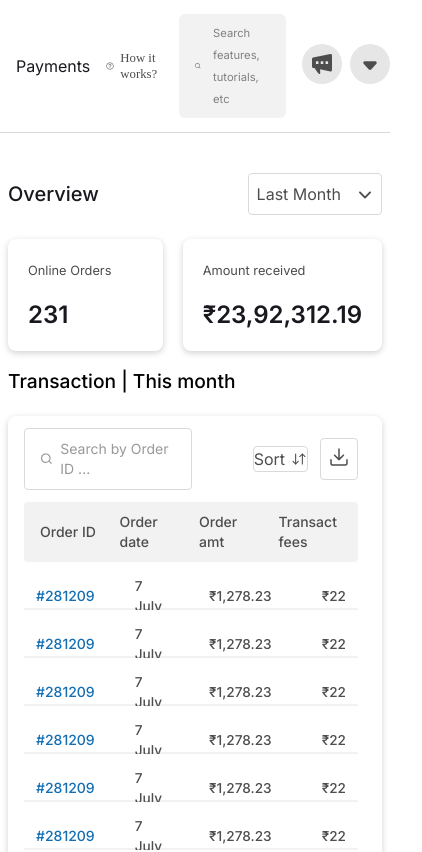
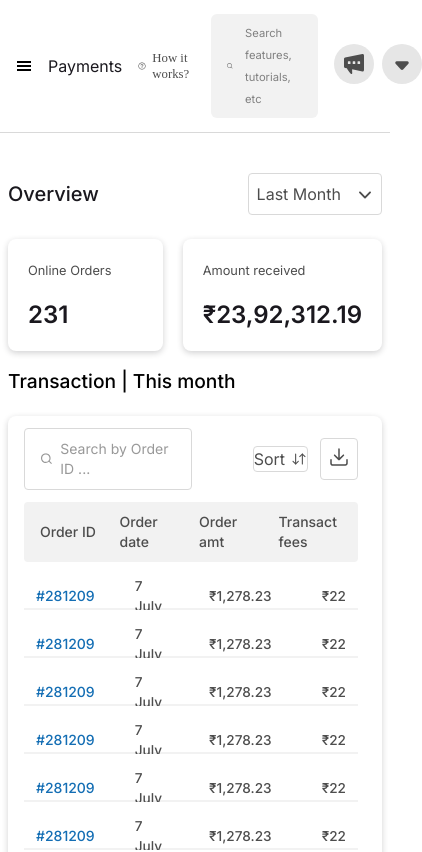
Before and after one commit to Tanay-9/dukaan-asgn, a React (Create React App) app: page / in a window 390 px wide. Shown: the top 852 px of the page, 422 px wide, since content can reach past the window. Built offline with nearby package versions, Linux system fonts and the light colour scheme.

Commit message:
finally added hamburger

```diff
--- a/src/App.js
+++ b/src/App.js
@@ -1,13 +1,21 @@
 import Dashboard from "./pages/main-page/Dashboard";
 import Navbar from "./pages/main-page/Navbar";
 import Transactions from "./pages/main-page/Transactions"
+import { useState } from "react";
 function App() {
+
+  const [isOpen,setisOpen] = useState(false)
+
+  const toggleOpen = () => {
+    console.log('clicked');
+    setisOpen(!isOpen)
+  }
   return (
     <>
     <div className="flex">
-    <Navbar/>
+    <Navbar  isOpen={isOpen}/>
     <div className="flex1">
-    <Dashboard/>
+    <Dashboard toggleOpen={toggleOpen} isOpen={isOpen}/>
     <Transactions/>
     </div>
     </div>
--- a/src/index.css
+++ b/src/index.css
@@ -7,6 +7,7 @@
 .flex{
   display: flex;
   width: 100%;
+  position: relative;
 
 }
 body{
@@ -14,6 +15,7 @@ body{
 }
 
 .flex1 {
+  /* z-index: -1; */
   display: flex;
   flex-direction: column;
   gap: 2rem;
--- a/src/pages/main-page/Dashboard.css
+++ b/src/pages/main-page/Dashboard.css
@@ -53,14 +53,7 @@
     align-items: center;
     gap: 0.75rem;
 }
-@media (max-width:360px){
-  .about-payments{
-    gap: 0rem;
-  }
-  .search{
-    padding: 0.2rem;
-  }
-}
+
 .search>p{
 color: #808080;
 font-family: "Inter";
@@ -72,8 +65,37 @@ line-height: 1.375rem;
 .others{
     display: flex;
     align-items: flex-start;
-    justify-content: flex-end;
+    justify-content: center;
     gap: 0.5rem;
 
     width: 100%;
 }
+
+.hidden {
+  display: none;
+}
+
+@media (max-width:360px){
+  .about-payments{
+    gap: 0rem;
+  }
+  .search{
+    padding: 0.2rem;
+  }
+  .payments>p{
+    font-size: 0.8rem;
+  }
+  .about-payments{
+    gap: 0.5rem;
+}
+}
+@media (max-width:752px) {
+  .hidden {
+    display: flex;
+    justify-content: center;
+
+  }
+  .dashboard-main{
+    grid-template-columns:1fr 1fr 1fr 1fr;
+  }
+}
--- a/src/pages/main-page/Dashboard.js
+++ b/src/pages/main-page/Dashboard.js
@@ -1,11 +1,17 @@
 import React from 'react'
 import './Dashboard.css'
+import { GiHamburgerMenu } from "react-icons/gi";
+import { RxCross2 } from "react-icons/rx";
 
 
-const Dashboard = () => {
+const Dashboard = ({ toggleOpen,isOpen }) => {
+
   return (
     <>
     <div className='dashboard-main'>
+      <div className='hamburger hidden'>
+        <GiHamburgerMenu onClick={toggleOpen}/>
+      </div>
         <div className='about-payments'>
             <div className='payments'>
                 <p>Payments</p>
@@ -41,7 +47,13 @@ const Dashboard = () => {
         <p>Search features, tutorials, etc</p>
         </div>
         <div className='others'>
-        <div class='other-icon'>
+
+
+        {isOpen ? (
+  <RxCross2 onClick={toggleOpen} />
+) : (
+  <>
+     <div class='other-icon'>
         <svg xmlns="http://www.w3.org/2000/svg" width="40" height="40" viewBox="0 0 40 40" fill="none">
 
             <circle cx="20" cy="20" r="20" fill="#E6E6E6"/>
@@ -64,7 +76,11 @@ const Dashboard = () => {
             </clipPath>
         </defs>
         </svg>
+  </>
+)}
+
         </div>
+
     </div>
     </>
   )
--- a/src/pages/main-page/Navbar.css
+++ b/src/pages/main-page/Navbar.css
@@ -3,7 +3,18 @@
     width: 14rem;
     background-color: #1E2640;
     overflow:auto;
+    z-index: 10;
+    transition: width 0.5s ease;
+}
 
+.navbar-main.clicked {
+    width: 50vw;
+    position: absolute;
+    top: 0;
+    left: 0;
+    right: 0;
+    bottom: 0;
+    overflow-y: scroll;
 }
 
 .navbar-inner{
@@ -19,7 +30,10 @@
 
 
 @media (max-width:752px) {
-    .navbar-main{
-        display: none;
+    .navbar-main.clicked {
+        display: block; /* Ensure it is visible when clicked */
+    }
+    .navbar-main:not(.clicked) {
+        display: none; /* Hide when not clicked */
     }
 }
--- a/src/pages/main-page/Navbar.js
+++ b/src/pages/main-page/Navbar.js
@@ -1,11 +1,12 @@
 import NavBottom from "../../component/NavBottom"
 import Navtop from "../../component/Navtop"
 import "./Navbar.css"
-const Navbar = () => {
+const Navbar = ({ isOpen }) => {
 
   return (
     <>
-    <div className="navbar-main" >
+    <div className={`navbar-main ${isOpen ? 'clicked' : ''}`}>
+
         <div className="navbar-inner">
           <Navtop/>
           <NavBottom/>
```
